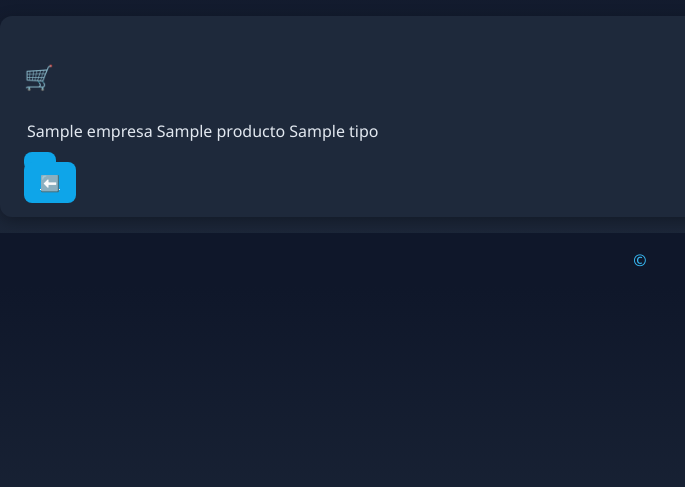
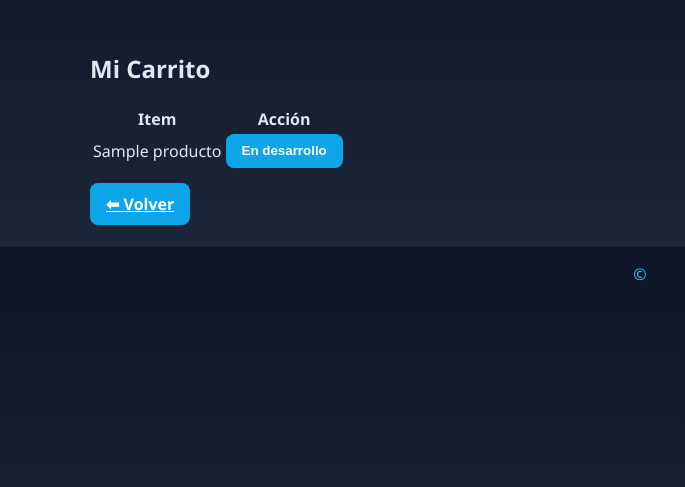
Before and after one commit to crhistopher09ponce04-art/Window-Shopping, a Flask app: template templates/carrito.html in a window 1280 px wide. Shown: the part 78-565 px from the top of the page, without its empty margins (0-685 px from the left). Run offline with Flask 3, Linux system fonts and the light colour scheme; the template is opened without the code that fills it: most values are stand-ins (such as "Sample title", 1, 10 or a date in 2020).

Commit message:
Update carrito.html

```diff
--- a/templates/carrito.html
+++ b/templates/carrito.html
@@ -1,34 +1,23 @@
 {% extends "base.html" %}
 {% block content %}
-<div class="card">
-  <h2>🛒 {{ t("Mi Carrito", "My Cart", "購物車") }}</h2>
+<div class="container">
+    <h2>Mi Carrito</h2>
 
-  {% if cart and cart|length>0 %}
-    <table class="table mt-2">
-      <thead>
+    {% if cart and cart|length > 0 %}
+        <table>
+            <tr><th>Item</th><th>Acción</th></tr>
+            {% for item in cart %}
                 <tr>
-          <th>{{ t("Empresa", "Company", "公司") }}</th>
-          <th>{{ t("Detalle", "Detail", "明細") }}</th>
-          <th>{{ t("Tipo", "Type", "類型") }}</th>
-        </tr>
-      </thead>
-      <tbody>
-        {% for it in cart %}
-        <tr>
-          <td>{{ it.get('empresa','-') }}</td>
-          <td>{{ it.get('producto') or it.get('servicio') or '-' }}</td>
-          <td>{{ it.get('tipo') or '-' }}</td>
+                    <td>{{ item.producto or item.servicio }}</td>
+                    <td><button disabled>En desarrollo</button></td>
                 </tr>
             {% endfor %}
-      </tbody>
         </table>
-    <form method="POST" action="{{ url_for('cart_clear') }}" class="mt-2">
-      <button class="btn btn-secondary" type="submit">{{ t("Vaciar carrito","Clear cart","清空購物車") }}</button>
-    </form>
     {% else %}
-    <p class="mt-1">{{ t("Aún no agregas ítems.", "No items yet.", "尚未加入任何項目") }}</p>
+        <p>🚫 Tu carrito está vacío.</p>
     {% endif %}
 
-  <a href="{{ url_for('dashboard') }}" class="btn mt-3">⬅️ {{ t("Volver al Panel","Back to Dashboard","返回主頁") }}</a>
+    <br>
+    <a href="{{ url_for('dashboard') }}" class="btn">⬅ Volver</a>
 </div>
 {% endblock %}
```
Lines whose indentation alone changed are shown as unchanged.
